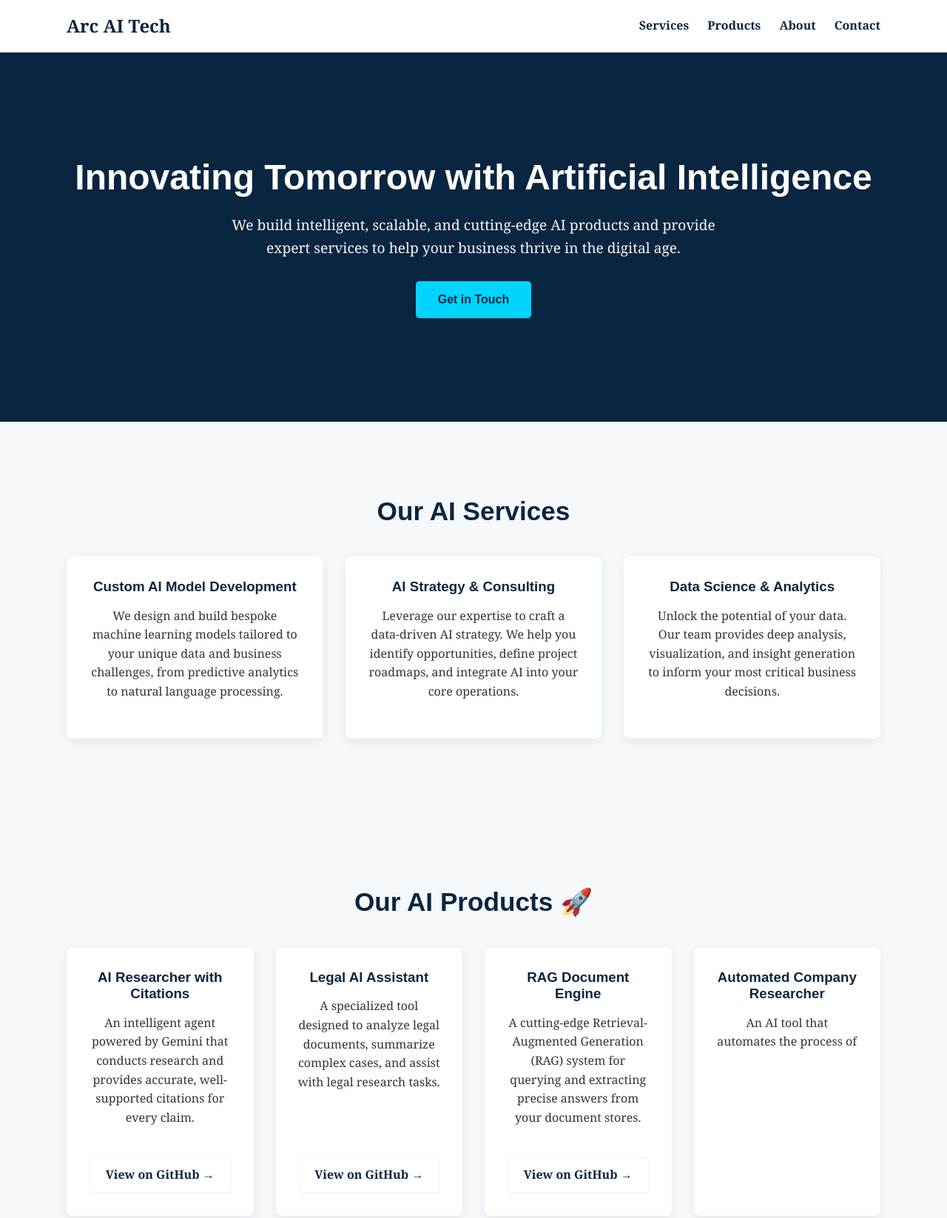
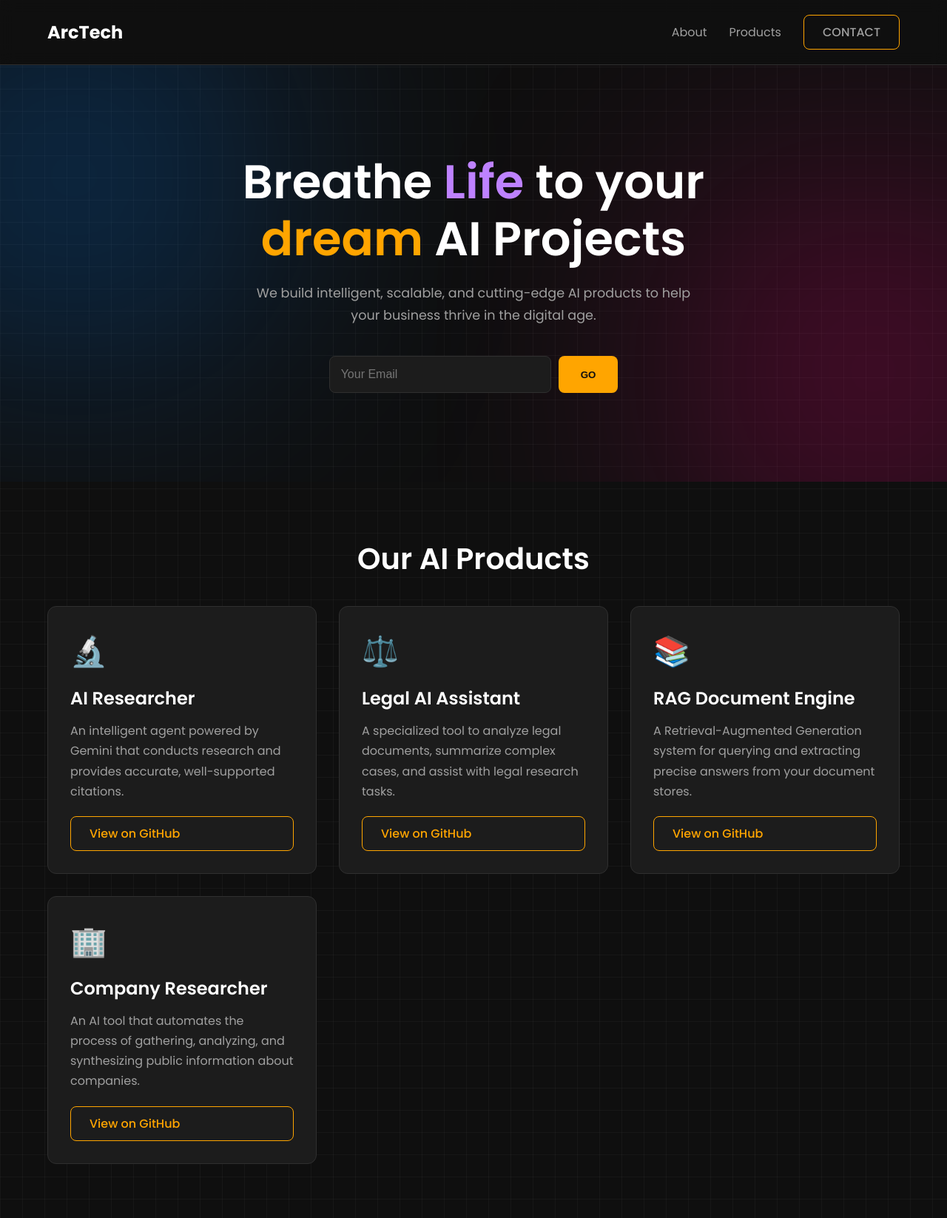
Before and after one commit to Arc-AI-Technologies/Arc-AI-Technologies.github.io, a plain HTML site: page index.html in a window 1280 px wide. Shown: the top 1646 px of the page at 74% size. Drawn offline with Linux system fonts and the light colour scheme.

Commit message:
Update index.html

```diff
--- a/index.html
+++ b/index.html
@@ -3,17 +3,19 @@
 <head>
     <meta charset="UTF-8">
     <meta name="viewport" content="width=device-width, initial-scale=1.0">
-    <title>Arc AI Tech | AI Services & Products</title>
+    <title>Arc AI Tech | Custom AI Solutions</title>
+    <link rel="preconnect" href="https://fonts.googleapis.com">
+    <link rel="preconnect" href="https://fonts.gstatic.com" crossorigin>
+    <link href="https://fonts.googleapis.com/css2?family=Poppins:wght@400;500;600;700&display=swap" rel="stylesheet">
     <style>
-        /* --- Basic Reset & Typography --- */
         :root {
-            --primary-color: #0a2540; /* Dark Blue */
-            --secondary-color: #f6f9fc; /* Light Gray Background */
-            --accent-color: #00d4ff; /* Bright Cyan/Blue Accent */
-            --text-color: #333;
-            --light-text-color: #f8f8f8;
-            --heading-font: 'Arial', sans-serif;
-            --body-font: 'Georgia', serif;
+            --bg-dark: #0F0F0F;
+            --bg-card: #1C1C1C;
+            --border-color: #2F2F2F;
+            --text-light: #FFFFFF;
+            --text-muted: #A0A0A0;
+            --accent-orange: #FFA500;
+            --accent-purple: #BE82FF;
         }
 
         * {
@@ -22,217 +24,272 @@
             box-sizing: border-box;
         }
 
+        html {
+            scroll-behavior: smooth;
+        }
+
         body {
-            font-family: var(--body-font);
-            line-height: 1.6;
-            color: var(--text-color);
-            background-color: #fff;
+            background-color: var(--bg-dark);
+            color: var(--text-light);
+            font-family: 'Poppins', sans-serif;
+            background-image:
+                linear-gradient(rgba(255, 255, 255, 0.03) 1px, transparent 1px),
+                linear-gradient(90deg, rgba(255, 255, 255, 0.03) 1px, transparent 1px);
+            background-size: 30px 30px;
+        }
+
+        .container {
+            width: 90%;
+            max-width: 1200px;
+            margin: 0 auto;
+        }
+
+        section {
+            padding: 80px 0;
         }
 
         h1, h2, h3 {
-            font-family: var(--heading-font);
-            font-weight: 700;
+            font-weight: 600;
             line-height: 1.2;
-            margin-bottom: 20px;
         }
 
-        h1 { font-size: 3rem; }
-        h2 { font-size: 2.2rem; color: var(--primary-color); }
-        p { margin-bottom: 20px; }
+        h1 { font-size: 4rem; }
+        h2 { font-size: 2.5rem; margin-bottom: 40px; text-align: center; }
+        p { color: var(--text-muted); line-height: 1.7; }
 
-        .container {
-            width: 90%;
-            max-width: 1100px;
-            margin: auto;
-            padding: 40px 0;
+        /* --- Buttons & Links --- */
+        .btn {
+            padding: 10px 25px;
+            border-radius: 8px;
+            text-decoration: none;
+            font-weight: 500;
+            transition: all 0.3s ease;
+            display: inline-block;
         }
-
-        section {
-            padding: 60px 0;
+        .btn-outline {
+            border: 1px solid var(--accent-orange);
+            color: var(--accent-orange);
+        }
+        .btn-outline:hover {
+            background: var(--accent-orange);
+            color: var(--bg-dark);
         }
 
         /* --- Header & Navigation --- */
         .navbar {
-            background: #fff;
-            padding: 1rem 0;
-            border-bottom: 1px solid #e0e0e0;
+            padding: 20px 0;
             position: sticky;
             top: 0;
-            z-index: 1000;
+            background: rgba(15, 15, 15, 0.8);
+            backdrop-filter: blur(10px);
+            z-index: 100;
+            border-bottom: 1px solid var(--border-color);
         }
-
-        .navbar .container {
+        .nav-container {
             display: flex;
             justify-content: space-between;
             align-items: center;
-            padding: 0;
         }
-
-        .navbar .logo {
+        .nav-logo {
             font-size: 1.5rem;
-            font-weight: bold;
-            color: var(--primary-color);
+            font-weight: 700;
             text-decoration: none;
+            color: var(--text-light);
         }
-
         .nav-links {
+            display: flex;
             list-style: none;
-            display: flex;
+            gap: 30px;
+            align-items: center;
         }
-
-        .nav-links li {
-            margin-left: 25px;
-        }
-
         .nav-links a {
+            color: var(--text-muted);
             text-decoration: none;
-            color: var(--primary-color);
-            font-weight: bold;
             transition: color 0.3s ease;
         }
-
         .nav-links a:hover {
-            color: var(--accent-color);
+            color: var(--text-light);
         }
 
         /* --- Hero Section --- */
         .hero {
-            background-color: var(--primary-color);
-            color: var(--light-text-color);
             text-align: center;
-            padding: 100px 0;
+            padding: 120px 0;
+            position: relative;
+            overflow: hidden;
+        }
+        .hero::before, .hero::after {
+            content: '';
+            position: absolute;
+            width: 500px;
+            height: 500px;
+            border-radius: 50%;
+            filter: blur(150px);
+            z-index: -1;
+        }
+        .hero::before {
+            background: rgba(0, 128, 255, 0.3);
+            top: -100px;
+            left: -150px;
+        }
+        .hero::after {
+            background: rgba(255, 0, 128, 0.3);
+            bottom: -100px;
+            right: -150px;
+        }
+        .hero h1 {
+            max-width: 800px;
+            margin: 0 auto 20px;
+        }
+        .hero h1 .life { color: var(--accent-purple); }
+        .hero h1 .dream { color: var(--accent-orange); }
+        .hero p {
+            max-width: 600px;
+            margin: 0 auto 40px;
+            font-size: 1.1rem;
+        }
+        .hero-form {
+            display: flex;
+            justify-content: center;
+            gap: 10px;
+        }
+        .hero-form input[type="email"] {
+            padding: 15px;
+            width: 300px;
+            border-radius: 8px;
+            border: 1px solid var(--border-color);
+            background: var(--bg-card);
+            color: var(--text-light);
+            font-size: 1rem;
+        }
+        .hero-form button {
+            padding: 15px 30px;
+            border-radius: 8px;
+            border: none;
+            background: var(--accent-orange);
+            color: var(--bg-dark);
+            font-weight: 600;
+            cursor: pointer;
         }
 
-        .hero h1 {
-            color: #fff;
-        }
-
-        .hero p {
-            font-size: 1.2rem;
-            max-width: 700px;
-            margin: 0 auto 30px;
-        }
-
-        .cta-button {
-            display: inline-block;
-            background: var(--accent-color);
-            color: var(--primary-color);
-            padding: 12px 30px;
-            border-radius: 5px;
-            text-decoration: none;
-            font-weight: bold;
-            font-family: var(--heading-font);
-            transition: transform 0.3s ease, background-color 0.3s ease;
-        }
-
-        .cta-button:hover {
-            transform: translateY(-3px);
-            background-color: #fff;
-        }
-
-        /* --- Services & Products Section --- */
+        /* --- Products & About Section --- */
         .grid {
             display: grid;
-            grid-template-columns: repeat(auto-fit, minmax(250px, 1fr)); /* Adjusted for 4 cards */
+            grid-template-columns: repeat(auto-fit, minmax(280px, 1fr));
             gap: 30px;
-            margin-top: 40px;
         }
-
-        .services, .products {
-            background-color: var(--secondary-color);
-        }
-
         .card {
-            background: #fff;
+            background: var(--bg-card);
             padding: 30px;
-            border-radius: 8px;
-            box-shadow: 0 4px 15px rgba(0,0,0,0.08);
-            text-align: center;
-            transition: transform 0.3s ease, box-shadow 0.3s ease;
+            border: 1px solid var(--border-color);
+            border-radius: 12px;
+            transition: transform 0.3s ease, border-color 0.3s ease;
             display: flex;
             flex-direction: column;
             justify-content: space-between;
         }
-
         .card:hover {
             transform: translateY(-5px);
-            box-shadow: 0 8px 25px rgba(0,0,0,0.12);
+            border-color: var(--accent-orange);
+        }
+        .card h3 {
+            margin-bottom: 15px;
+            font-size: 1.5rem;
+        }
+        .card .service-icon {
+            font-size: 2.5rem;
+            margin-bottom: 20px;
+            display: block;
         }
 
-        .card h3 {
-            margin-bottom: 15px;
-            color: var(--primary-color);
+        /* About Section */
+        #about .about-content {
+            display: grid;
+            grid-template-columns: 1fr 1fr;
+            align-items: center;
+            gap: 50px;
+            text-align: left;
+        }
+        #about h2 { text-align: left; }
+        .about-illustration {
+            width: 100%;
+            height: 300px;
+            background: linear-gradient(45deg, var(--accent-purple), var(--accent-orange));
+            border-radius: 20px;
+            display: flex;
+            align-items: center;
+            justify-content: center;
+            font-size: 5rem;
         }
 
-        .card .product-link {
-            display: inline-block;
-            margin-top: 20px;
-            font-weight: bold;
-            color: var(--primary-color);
-            text-decoration: none;
-            padding: 10px 15px;
-            border: 2px solid var(--secondary-color);
-            border-radius: 5px;
-            transition: all 0.3s ease;
+        /* --- CTA Section --- */
+        #cta .container {
+            background: var(--accent-purple);
+            padding: 60px;
+            border-radius: 20px;
+            text-align: center;
         }
-
-        .card .product-link:hover {
-            background-color: var(--primary-color);
-            color: #fff;
-            border-color: var(--primary-color);
+        #cta h2, #cta p { color: var(--bg-dark); }
+        #cta form {
+            display: flex;
+            justify-content: center;
+            gap: 10px;
         }
-
-        /* --- About Section --- */
-        .about .container {
-            max-width: 800px;
-            text-align: center;
+        #cta input {
+            padding: 15px;
+            width: 300px;
+            border-radius: 8px;
+            border: none;
+        }
+        #cta button {
+            padding: 15px 30px;
+            border-radius: 8px;
+            border: none;
+            background: var(--bg-dark);
+            color: var(--text-light);
+            cursor: pointer;
         }
 
         /* --- Footer --- */
-        footer {
-            background: var(--primary-color);
-            color: var(--light-text-color);
-            text-align: center;
-            padding: 40px 0;
+        .footer {
+            padding: 60px 0;
+            border-top: 1px solid var(--border-color);
         }
+        .footer-grid {
+            display: grid;
+            grid-template-columns: repeat(auto-fit, minmax(200px, 1fr));
+            gap: 40px;
+        }
+        .footer-col h4 {
+            margin-bottom: 20px;
+            font-size: 1.2rem;
+        }
+        .footer-col ul { list-style: none; }
+        .footer-col li { margin-bottom: 10px; }
+        .footer-col a { color: var(--text-muted); text-decoration: none; }
+        .footer-col a:hover { color: var(--text-light); }
 
-        footer a {
-            color: var(--accent-color);
-            text-decoration: none;
-        }
-
-        footer a:hover {
-            text-decoration: underline;
-        }
-
-        /* --- Responsive Design --- */
+        /* --- Responsive --- */
         @media (max-width: 768px) {
             h1 { font-size: 2.5rem; }
-            h2 { font-size: 1.8rem; }
-
-            .navbar .container {
-                flex-direction: column;
-            }
-            .nav-links {
-                margin-top: 15px;
-            }
-            .nav-links li {
-                margin: 0 10px;
-            }
+            h2 { font-size: 2rem; }
+            .nav-links { display: none; }
+            .hero-form, #cta form { flex-direction: column; align-items: center; }
+            .hero-form input, #cta input { width: 100%; }
+            #about .about-content { grid-template-columns: 1fr; }
         }
     </style>
 </head>
 <body>
 
     <header class="navbar">
-        <div class="container">
-            <a href="#" class="logo">Arc AI Tech</a>
+        <div class="container nav-container">
+            <a href="#" class="nav-logo">ArcTech</a>
             <nav>
                 <ul class="nav-links">
-                    <li><a href="#services">Services</a></li>
+                    <li><a href="#about">About</a></li>
                     <li><a href="#products">Products</a></li>
-                    <li><a href="#about">About</a></li>
-                    <li><a href="#contact">Contact</a></li>
+                    <li><a href="#cta" class="btn btn-outline">CONTACT</a></li>
                 </ul>
             </nav>
         </div>
@@ -241,58 +298,114 @@
     <main>
         <section class="hero">
             <div class="container">
-                <h1>Innovating Tomorrow with Artificial Intelligence</h1>
-                <p>We build intelligent, scalable, and cutting-edge AI products and provide expert services to help your business thrive in the digital age.</p>
-                <a href="#contact" class="cta-button">Get in Touch</a>
+                <h1>
+                    Breathe <span class="life">Life</span> to your <span class="dream">dream</span> AI Projects
+                </h1>
+                <p>We build intelligent, scalable, and cutting-edge AI products to help your business thrive in the digital age.</p>
+                <form class="hero-form" action="mailto:your-email@example.com">
+                    <input type="email" placeholder="Your Email" required>
+                    <button type="submit">GO</button>
+                </form>
             </div>
         </section>
 
-        <section id="services" class="services">
+        <section id="products">
             <div class="container">
-                <h2 style="text-align: center;">Our AI Services</h2>
+                <h2>Our AI Products</h2>
                 <div class="grid">
                     <div class="card">
-                        <h3>Custom AI Model Development</h3>
-                        <p>We design and build bespoke machine learning models tailored to your unique data and business challenges, from predictive analytics to natural language processing.</p>
+                        <div>
+                            <span class="service-icon">🔬</span>
+                            <h3>AI Researcher</h3>
+                            <p>An intelligent agent powered by Gemini that conducts research and provides accurate, well-supported citations.</p>
+                        </div>
+                        <a href="https://github.com/Joggyjagz7/Gemini-AI-Reseacher-with-Citations" target="_blank" rel="noopener noreferrer" class="btn btn-outline" style="margin-top: 20px;">View on GitHub</a>
                     </div>
                     <div class="card">
-                        <h3>AI Strategy & Consulting</h3>
-                        <p>Leverage our expertise to craft a data-driven AI strategy. We help you identify opportunities, define project roadmaps, and integrate AI into your core operations.</p>
+                        <div>
+                            <span class="service-icon">⚖️</span>
+                            <h3>Legal AI Assistant</h3>
+                            <p>A specialized tool to analyze legal documents, summarize complex cases, and assist with legal research tasks.</p>
+                        </div>
+                        <a href="https://github.com/Joggyjagz7/Legal-ai-assistant" target="_blank" rel="noopener noreferrer" class="btn btn-outline" style="margin-top: 20px;">View on GitHub</a>
                     </div>
                     <div class="card">
-                        <h3>Data Science & Analytics</h3>
-                        <p>Unlock the potential of your data. Our team provides deep analysis, visualization, and insight generation to inform your most critical business decisions.</p>
+                        <div>
+                            <span class="service-icon">📚</span>
+                            <h3>RAG Document Engine</h3>
+                            <p>A Retrieval-Augmented Generation system for querying and extracting precise answers from your document stores.</p>
+                        </div>
+                        <a href="https://github.com/Joggyjagz7/RAG-project-test" target="_blank" rel="noopener noreferrer" class="btn btn-outline" style="margin-top: 20px;">View on GitHub</a>
+                    </div>
+                    <div class="card">
+                        <div>
+                           <span class="service-icon">🏢</span>
+                            <h3>Company Researcher</h3>
+                            <p>An AI tool that automates the process of gathering, analyzing, and synthesizing public information about companies.</p>
+                        </div>
+                        <a href="https://github.com/Joggyjagz7/company-researcher" target="_blank" rel="noopener noreferrer" class="btn btn-outline" style="margin-top: 20px;">View on GitHub</a>
                     </div>
                 </div>
             </div>
         </section>
 
-        <section id="products" class="products">
+        <section id="about">
             <div class="container">
-                <h2 style="text-align: center;">Our AI Products 🚀</h2>
-                <div class="grid">
-                    <div class="card">
-                        <div>
-                            <h3>AI Researcher with Citations</h3>
-                            <p>An intelligent agent powered by Gemini that conducts research and provides accurate, well-supported citations for every claim.</p>
-                        </div>
-                        <a href="https://github.com/Joggyjagz7/Gemini-AI-Reseacher-with-Citations" target="_blank" rel="noopener noreferrer" class="product-link">View on GitHub &rarr;</a>
+                <div class="about-content">
+                    <div class="about-text">
+                        <h2>Engineered for Intelligence</h2>
+                        <p>At <strong>ArcTech</strong>, we don't just build software; we engineer intelligence. Our mission is to transform complex AI potential into practical, powerful tools that solve real-world problems.</p>
+                        <p>We focus on creating efficient, scalable, and intuitive solutions that give your business a competitive edge. We believe in a future where human ingenuity is amplified by machine intelligence, and we're building the tools to make that happen.</p>
+                        <br>
+                        <a href="#cta" class="btn btn-outline">Let's Connect</a>
                     </div>
-                    <div class="card">
-                        <div>
-                            <h3>Legal AI Assistant</h3>
-                            <p>A specialized tool designed to analyze legal documents, summarize complex cases, and assist with legal research tasks.</p>
-                        </div>
-                        <a href="https://github.com/Joggyjagz7/Legal-ai-assistant" target="_blank" rel="noopener noreferrer" class="product-link">View on GitHub &rarr;</a>
-                    </div>
-                    <div class="card">
-                        <div>
-                            <h3>RAG Document Engine</h3>
-                            <p>A cutting-edge Retrieval-Augmented Generation (RAG) system for querying and extracting precise answers from your document stores.</p>
-                        </div>
-                        <a href="https://github.com/Joggyjagz7/RAG-project-test" target="_blank" rel="noopener noreferrer" class="product-link">View on GitHub &rarr;</a>
-                    </div>
-                    <div class="card">
-                        <div>
-                            <h3>Automated Company Researcher</h3>
-                            <p>An AI tool that automates the process of
+                    <div class="about-illustration">🤖</div>
+                </div>
+            </div>
+        </section>
+
+        <section id="cta">
+            <div class="container">
+                <h2>Let's discuss the idea</h2>
+                <p>Ready to start your next AI project? We'd love to hear from you.</p>
+                <br>
+                <form action="mailto:your-email@example.com">
+                    <input type="email" placeholder="Your email">
+                    <button type="submit">SEND</button>
+                </form>
+            </div>
+        </section>
+    </main>
+
+    <footer class="footer">
+        <div class="container footer-grid">
+            <div class="footer-col">
+                <a href="#" class="nav-logo">ArcTech</a>
+                <br>
+                <p>Get latest updates</p>
+                 <form class="hero-form" style="justify-content: flex-start;">
+                    <input type="email" placeholder="Your email">
+                </form>
+            </div>
+            <div class="footer-col">
+                <h4>Company</h4>
+                <ul>
+                    <li><a href="#about">About us</a></li>
+                    <li><a href="#">Team</a></li>
+                    <li><a href="#">Careers</a></li>
+                </ul>
+            </div>
+            <div class="footer-col">
+                <h4>Products</h4>
+                <ul>
+                    <li><a href="https://github.com/Joggyjagz7/Gemini-AI-Reseacher-with-Citations" target="_blank" rel="noopener noreferrer">AI Researcher</a></li>
+                    <li><a href="https://github.com/Joggyjagz7/Legal-ai-assistant" target="_blank" rel="noopener noreferrer">Legal AI Assistant</a></li>
+                    <li><a href="https://github.com/Joggyjagz7/RAG-project-test" target="_blank" rel="noopener noreferrer">RAG Document Engine</a></li>
+                    <li><a href="https://github.com/Joggyjagz7/company-researcher" target="_blank" rel="noopener noreferrer">Company Researcher</a></li>
+                </ul>
+            </div>
+        </div>
+    </footer>
+
+</body>
+</html>
```
